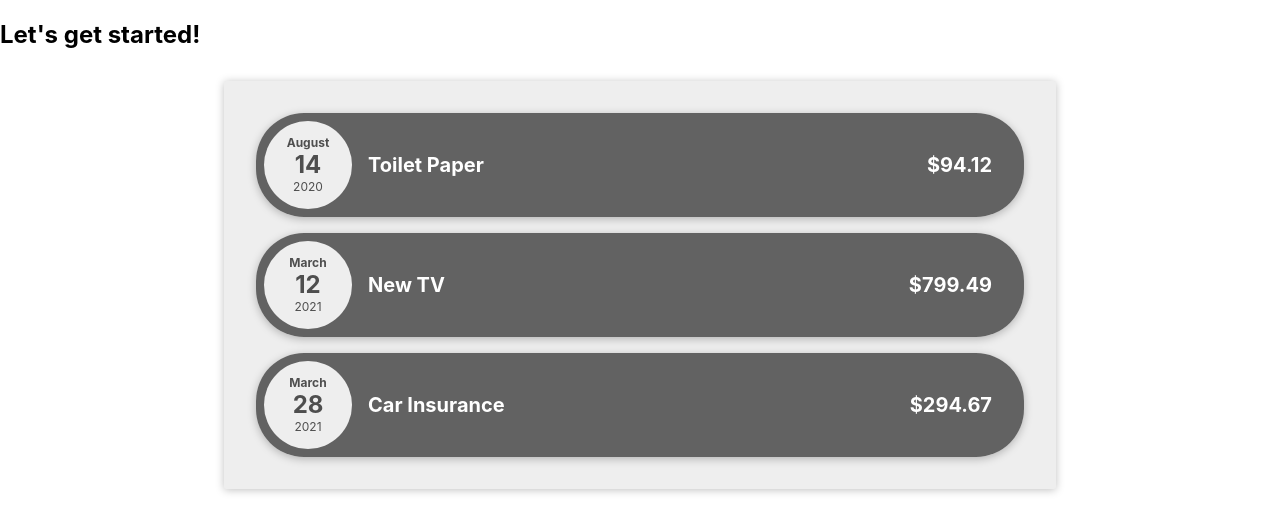
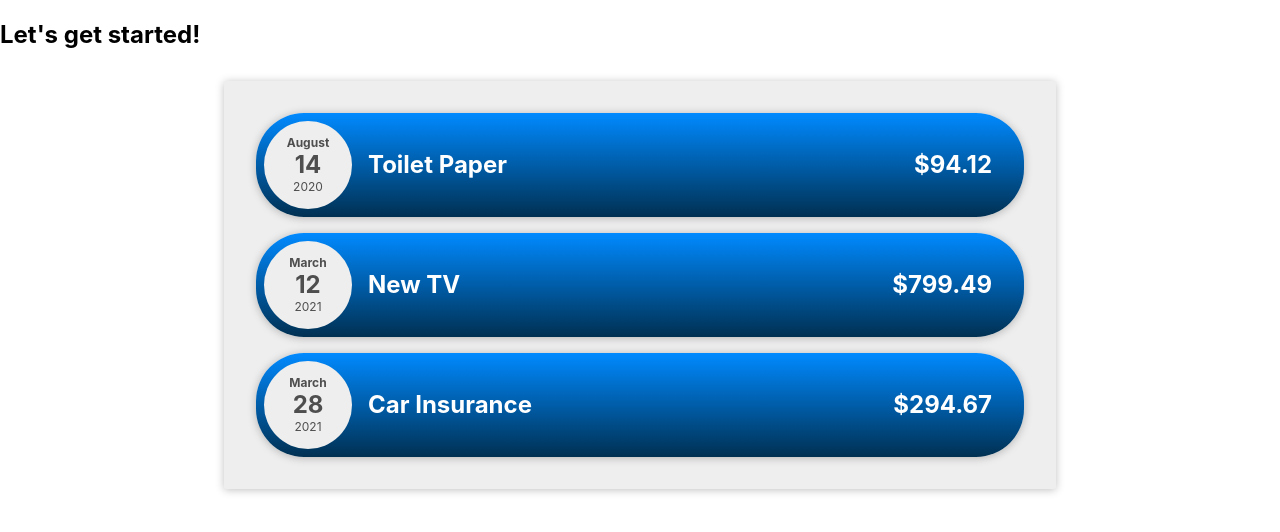
Before and after one commit to evanbechtol/react-complete, a JavaScript app: page / in a window 1280 px wide. Shown: the top 532 px of the page. Built offline with nearby package versions, Linux system fonts and the light colour scheme.

Commit message:
Update ExpenseItem Component and styles
- Update ExpenseItem.js
    - Replace wrapper div with card component
Update ExpenseItem.css
    - Change background-color property to background with gradient
    - Modify font-size to 1.5rem
    - Add `!important` to border-radius property

```diff
--- a/src/components/ExpenseItem.css
+++ b/src/components/ExpenseItem.css
@@ -2,11 +2,11 @@
     display: flex;
     justify-content: space-between;
     align-items: center;
-    box-shadow: 0 2px 8px rgba(0, 0, 0, 0.25);
     padding: 0.5rem;
     margin: 1rem;
-    border-radius: 3em;
-    background-color: rgba(75, 75, 75, 0.85);
+    border-radius: 3em !important;
+    background: rgb(0,48,82);
+    background: linear-gradient(0deg, rgba(0,48,82,1) 0%, rgba(0,138,255,1) 100%);
 }
 
 .expense-item__description {
@@ -21,13 +21,13 @@
 
 .expense-item h2 {
     color: white;
-    font-size: 1rem;
+    font-size: 1.5rem;
     flex: 1;
     margin: 0 1rem;
 }
 
 .expense-item__price {
-    font-size: 1rem;
+    font-size: 1.5rem;
     font-weight: bold;
     color: white;
     padding: 0.5rem;
@@ -42,11 +42,11 @@
     }
 
     .expense-item__description h2 {
-        font-size: 1.25rem;
+        font-size: 1.5rem;
     }
 
     .expense-item__price {
-        font-size: 1.25rem;
+        font-size: 1.5rem;
         padding: 0.5rem 1.5rem;
     }
 }
--- a/src/components/ExpenseItem.js
+++ b/src/components/ExpenseItem.js
@@ -1,17 +1,18 @@
 import ExpenseDate from "./ExpenseDate";
+import Card from "./Card";
 import './ExpenseItem.css';
 
 function ExpenseItem(props) {
     const {date, title, amount} = props;
 
     return (
-        <div className='expense-item'>
+        <Card className='expense-item'>
             <ExpenseDate date={date}/>
             <div className='expense-item__description'>
                 <h2>{title}</h2>
                 <div className='expense-item__price'>${amount}</div>
             </div>
-        </div>
+        </Card>
     );
 }
 
```
